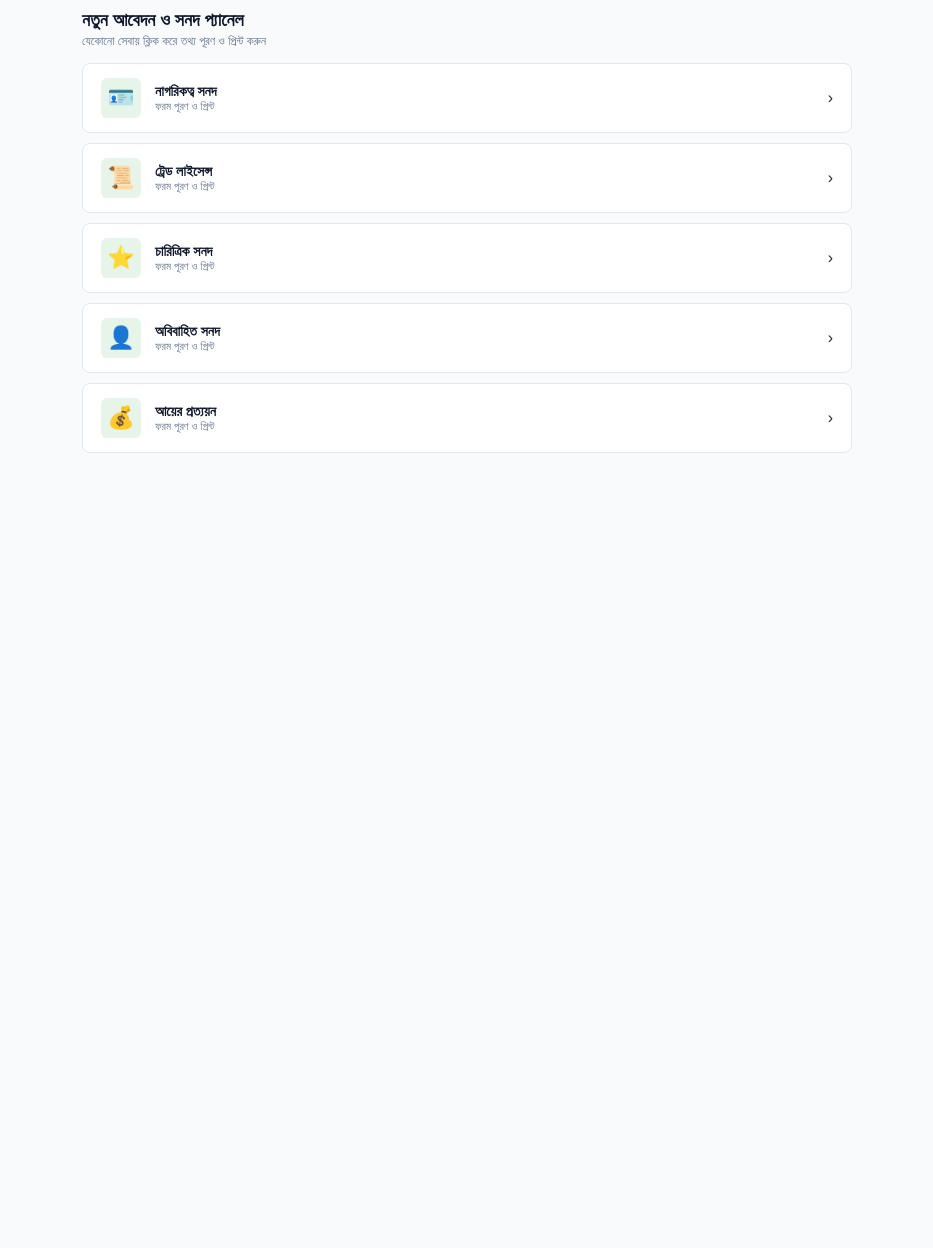
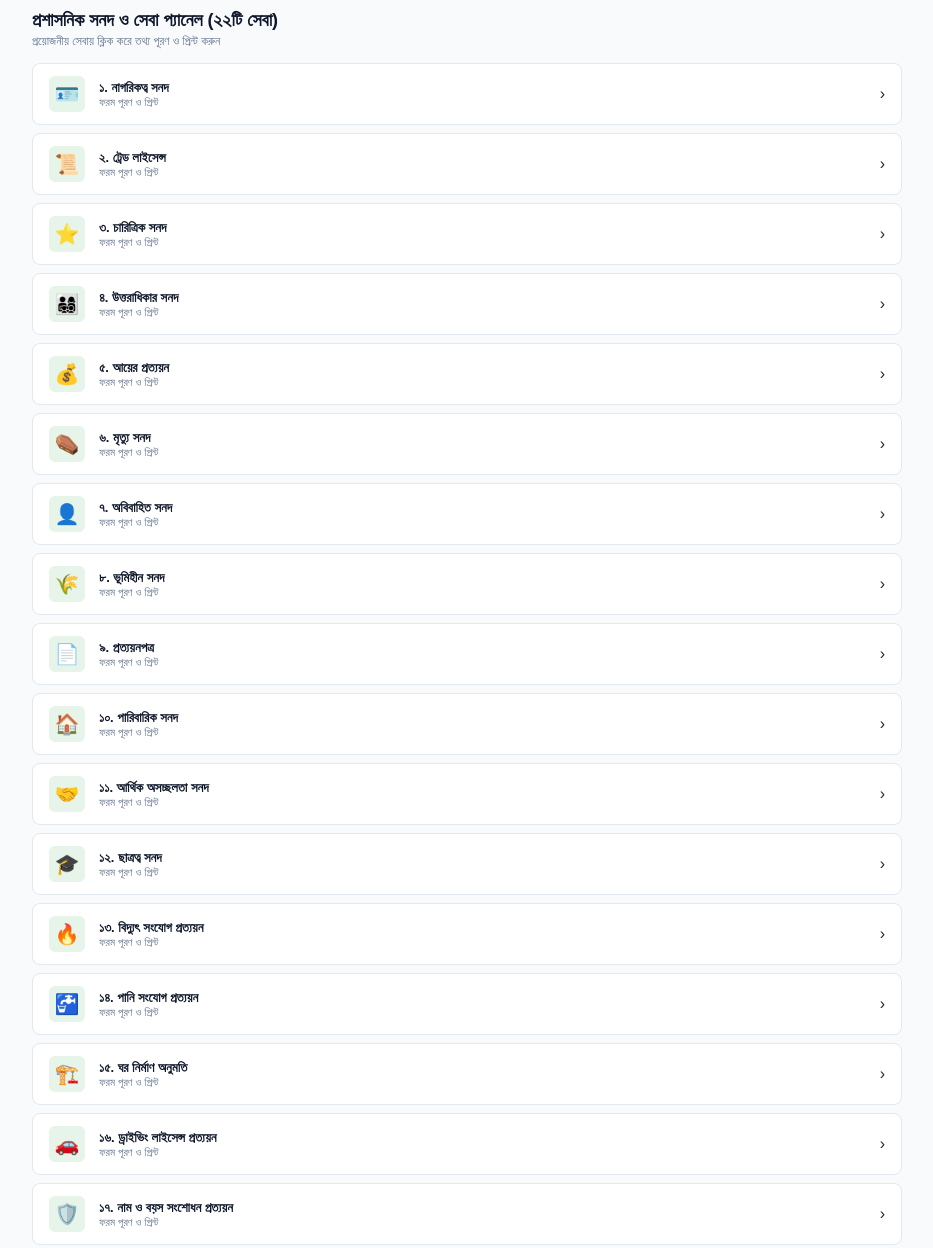
Before and after one commit to ghorashalpaurashava/digital-sonod, a plain HTML site: page dashboard.html in a window 1280 px wide. Shown: the part 80-1328 px from the top of the page, without its empty margins (173-1106 px from the left). Before the commit the page ends 800 px from the top, so only its background shows below. Drawn offline with Linux system fonts and the light colour scheme.

Commit message:
Update dashboard.html

```diff
--- a/dashboard.html
+++ b/dashboard.html
@@ -3,7 +3,7 @@
 <head>
     <meta charset="UTF-8">
     <meta name="viewport" content="width=device-width, initial-scale=1.0">
-    <title>প্রশাসনিক ড্যাশবোর্ড</title>
+    <title>প্রশাসনিক ড্যাশবোর্ড - ২২টি সেবা</title>
     <style>
         * { margin: 0; padding: 0; box-sizing: border-box; font-family: 'SolaimanLipi', sans-serif; }
         body { background-color: #f8fafc; color: #1e293b; }
@@ -14,16 +14,16 @@
         .admin-details p { font-size: 11px; color: #64748b; }
         .btn-logout { background: #ef4444; color: #fff; padding: 5px 12px; border-radius: 4px; text-decoration: none; font-size: 12px; font-weight: bold; }
 
-        .container { max-width: 800px; margin: 25px auto; padding: 0 15px; }
+        .container { max-width: 900px; margin: 25px auto; padding: 0 15px; }
         .section-header h2 { font-size: 18px; color: #0f172a; font-weight: bold; margin-bottom: 3px; }
         .section-header p { font-size: 12px; color: #64748b; margin-bottom: 15px; }
 
-        .service-list { display: flex; flex-direction: column; gap: 10px; }
-        .service-item { background: #ffffff; border: 1px solid #e2e8f0; padding: 14px 18px; border-radius: 8px; display: flex; align-items: center; justify-content: space-between; text-decoration: none; color: inherit; }
-        .service-item:hover { border-color: #006a4e; background: #fdfdfd; }
+        .service-list { display: flex; flex-direction: column; gap: 8px; }
+        .service-item { background: #ffffff; border: 1px solid #e2e8f0; padding: 12px 16px; border-radius: 8px; display: flex; align-items: center; justify-content: space-between; text-decoration: none; color: inherit; transition: 0.2s; }
+        .service-item:hover { border-color: #006a4e; background: #fdfdfd; transform: translateX(3px); }
         .service-left { display: flex; align-items: center; gap: 14px; }
-        .service-icon { font-size: 22px; background: #e6f4ea; width: 40px; height: 40px; display: flex; align-items: center; justify-content: center; border-radius: 6px; }
-        .service-details h3 { font-size: 14px; color: #0f172a; font-weight: bold; }
+        .service-icon { font-size: 20px; background: #e6f4ea; width: 36px; height: 36px; display: flex; align-items: center; justify-content: center; border-radius: 6px; }
+        .service-details h3 { font-size: 13px; color: #0f172a; font-weight: bold; }
         .service-details p { font-size: 11px; color: #64748b; }
     </style>
 </head>
@@ -41,16 +41,33 @@
 
     <div class="container">
         <div class="section-header">
-            <h2>নতুন আবেদন ও সনদ প্যানেল</h2>
-            <p>যেকোনো সেবায় ক্লিক করে তথ্য পূরণ ও প্রিন্ট করুন</p>
+            <h2>প্রশাসনিক সনদ ও সেবা প্যানেল (২২টি সেবা)</h2>
+            <p>প্রয়োজনীয় সেবায় ক্লিক করে তথ্য পূরণ ও প্রিন্ট করুন</p>
         </div>
 
         <div class="service-list">
-            <a href="service-form.html?type=citizen" class="service-item"><div class="service-left"><div class="service-icon">🪪</div><div class="service-details"><h3>নাগরিকত্ব সনদ</h3><p>ফরম পূরণ ও প্রিন্ট</p></div></div><div>›</div></a>
-            <a href="service-form.html?type=trade" class="service-item"><div class="service-left"><div class="service-icon">📜</div><div class="service-details"><h3>ট্রেড লাইসেন্স</h3><p>ফরম পূরণ ও প্রিন্ট</p></div></div><div>›</div></a>
-            <a href="service-form.html?type=character" class="service-item"><div class="service-left"><div class="service-icon">⭐</div><div class="service-details"><h3>চারিত্রিক সনদ</h3><p>ফরম পূরণ ও প্রিন্ট</p></div></div><div>›</div></a>
-            <a href="service-form.html?type=unmarried" class="service-item"><div class="service-left"><div class="service-icon">👤</div><div class="service-details"><h3>অবিবাহিত সনদ</h3><p>ফরম পূরণ ও প্রিন্ট</p></div></div><div>›</div></a>
-            <a href="service-form.html?type=income" class="service-item"><div class="service-left"><div class="service-icon">💰</div><div class="service-details"><h3>আয়ের প্রত্যয়ন</h3><p>ফরম পূরণ ও প্রিন্ট</p></div></div><div>›</div></a>
+            <a href="service-form.html?type=citizen" class="service-item"><div class="service-left"><div class="service-icon">🪪</div><div class="service-details"><h3>১. নাগরিকত্ব সনদ</h3><p>ফরম পূরণ ও প্রিন্ট</p></div></div><div>›</div></a>
+            <a href="service-form.html?type=trade" class="service-item"><div class="service-left"><div class="service-icon">📜</div><div class="service-details"><h3>২. ট্রেড লাইসেন্স</h3><p>ফরম পূরণ ও প্রিন্ট</p></div></div><div>›</div></a>
+            <a href="service-form.html?type=character" class="service-item"><div class="service-left"><div class="service-icon">⭐</div><div class="service-details"><h3>৩. চারিত্রিক সনদ</h3><p>ফরম পূরণ ও প্রিন্ট</p></div></div><div>›</div></a>
+            <a href="service-form.html?type=warish" class="service-item"><div class="service-left"><div class="service-icon">👨‍👩‍👧‍👦</div><div class="service-details"><h3>৪. উত্তরাধিকার সনদ</h3><p>ফরম পূরণ ও প্রিন্ট</p></div></div><div>›</div></a>
+            <a href="service-form.html?type=income" class="service-item"><div class="service-left"><div class="service-icon">💰</div><div class="service-details"><h3>৫. আয়ের প্রত্যয়ন</h3><p>ফরম পূরণ ও প্রিন্ট</p></div></div><div>›</div></a>
+            <a href="service-form.html?type=death" class="service-item"><div class="service-left"><div class="service-icon">⚰️</div><div class="service-details"><h3>৬. মৃত্যু সনদ</h3><p>ফরম পূরণ ও প্রিন্ট</p></div></div><div>›</div></a>
+            <a href="service-form.html?type=unmarried" class="service-item"><div class="service-left"><div class="service-icon">👤</div><div class="service-details"><h3>৭. অবিবাহিত সনদ</h3><p>ফরম পূরণ ও প্রিন্ট</p></div></div><div>›</div></a>
+            <a href="service-form.html?type=landless" class="service-item"><div class="service-left"><div class="service-icon">🌾</div><div class="service-details"><h3>৮. ভূমিহীন সনদ</h3><p>ফরম পূরণ ও প্রিন্ট</p></div></div><div>›</div></a>
+            <a href="service-form.html?type=attestation" class="service-item"><div class="service-left"><div class="service-icon">📄</div><div class="service-details"><h3>৯. প্রত্যয়নপত্র</h3><p>ফরম পূরণ ও প্রিন্ট</p></div></div><div>›</div></a>
+            <a href="service-form.html?type=family" class="service-item"><div class="service-left"><div class="service-icon">🏠</div><div class="service-details"><h3>১০. পারিবারিক সনদ</h3><p>ফরম পূরণ ও প্রিন্ট</p></div></div><div>›</div></a>
+            <a href="service-form.html?type=insolvency" class="service-item"><div class="service-left"><div class="service-icon">🤝</div><div class="service-details"><h3>১১. আর্থিক অসচ্ছলতা সনদ</h3><p>ফরম পূরণ ও প্রিন্ট</p></div></div><div>›</div></a>
+            <a href="service-form.html?type=student" class="service-item"><div class="service-left"><div class="service-icon">🎓</div><div class="service-details"><h3>১২. ছাত্রত্ব সনদ</h3><p>ফরম পূরণ ও প্রিন্ট</p></div></div><div>›</div></a>
+            <a href="service-form.html?type=electricity" class="service-item"><div class="service-left"><div class="service-icon">🔥</div><div class="service-details"><h3>১৩. বিদ্যুৎ সংযোগ প্রত্যয়ন</h3><p>ফরম পূরণ ও প্রিন্ট</p></div></div><div>›</div></a>
+            <a href="service-form.html?type=water" class="service-item"><div class="service-left"><div class="service-icon">🚰</div><div class="service-details"><h3>১৪. পানি সংযোগ প্রত্যয়ন</h3><p>ফরম পূরণ ও প্রিন্ট</p></div></div><div>›</div></a>
+            <a href="service-form.html?type=house" class="service-item"><div class="service-left"><div class="service-icon">🏗️</div><div class="service-details"><h3>১৫. ঘর নির্মাণ অনুমতি</h3><p>ফরম পূরণ ও প্রিন্ট</p></div></div><div>›</div></a>
+            <a href="service-form.html?type=driving" class="service-item"><div class="service-left"><div class="service-icon">🚗</div><div class="service-details"><h3>১৬. ড্রাইভিং লাইসেন্স প্রত্যয়ন</h3><p>ফরম পূরণ ও প্রিন্ট</p></div></div><div>›</div></a>
+            <a href="service-form.html?type=correction" class="service-item"><div class="service-left"><div class="service-icon">🛡️</div><div class="service-details"><h3>১৭. নাম ও বয়স সংশোধন প্রত্যয়ন</h3><p>ফরম পূরণ ও প্রিন্ট</p></div></div><div>›</div></a>
+            <a href="service-form.html?type=experience" class="service-item"><div class="service-left"><div class="service-icon">💼</div><div class="service-details"><h3>১৮. অভিজ্ঞতা সনদ</h3><p>ফরম পূরণ ও প্রিন্ট</p></div></div><div>›</div></a>
+            <a href="service-form.html?type=medical" class="service-item"><div class="service-left"><div class="service-icon">🩺</div><div class="service-details"><h3>১৯. চিকিৎসা অনুদান প্রত্যয়ন</h3><p>ফরম পূরণ ও প্রিন্ট</p></div></div><div>›</div></a>
+            <a href="service-form.html?type=farmer" class="service-item"><div class="service-left"><div class="service-icon">🌾</div><div class="service-details"><h3>২০. মৎস্যজীবী / কৃষক সনদ</h3><p>ফরম পূরণ ও প্রিন্ট</p></div></div><div>›</div></a>
+            <a href="service-form.html?type=guardian" class="service-item"><div class="service-left"><div class="service-icon">⚖️</div><div class="service-details"><h3>২১. অভিভাবকত্ব সনদ</h3><p>ফরম পূরণ ও প্রিন্ট</p></div></div><div>›</div></a>
+            <a href="service-form.html?type=other" class="service-item"><div class="service-left"><div class="service-icon">🌐</div><div class="service-details"><h3>২২. অন্যান্য প্রত্যয়ন</h3><p>ফরম পূরণ ও প্রিন্ট</p></div></div><div>›</div></a>
         </div>
     </div>
 
```
